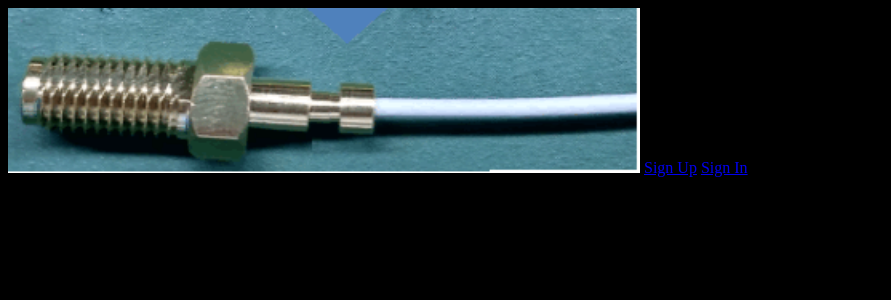
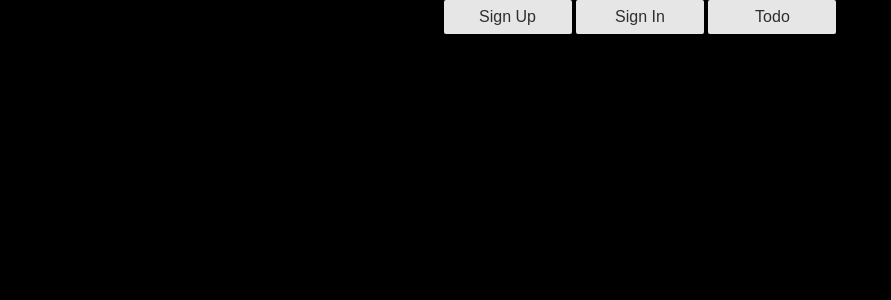
Before and after one commit to Curt-H/bgztech, a Django app: page /homepage/ in a window 1280 px wide. Shown: the top 300 px of the page, without its empty margins (0-891 px from the left). Run offline with Django 3.2, Linux system fonts and the light colour scheme; parts of the project's set-up code (start-up, migrations or seed data) failed here and were passed over.

Commit message:
Update: adjust html css

```diff
--- a/static/css/homepage.css
+++ b/static/css/homepage.css
@@ -3,6 +3,8 @@ img {
 }
 
 body {
+    margin: auto 20%;
+    text-align: center;
     background-color: black;
     color: white;
 }
@@ -28,3 +30,7 @@ p {
     color: red;
     font-weight: 800;
 }
+
+a.blog-btn {
+    width: 8rem;
+}
--- a/static/css/todo.css
+++ b/static/css/todo.css
@@ -4,5 +4,5 @@ textarea.todo-content {
 }
 
 body {
-    margin: auto 10%;
+    margin: auto 20%;
 }
--- a/templates/blog/homepage.html
+++ b/templates/blog/homepage.html
@@ -5,18 +5,22 @@
     <meta charset="UTF-8">
     <title>BGZ TECH</title>
     <link rel="stylesheet" href="{% static "css/homepage.css" %}">
+    <link rel="stylesheet" href="{% static 'css/pure-css/base-min.css' %}">
+    <link rel="stylesheet" href="{% static 'css/pure-css/forms-min.css' %}">
+    <link rel="stylesheet" href="{% static 'css/pure-css/buttons-core-min.css' %}">
+    <link rel="stylesheet" href="{% static 'css/pure-css/buttons-min.css' %}">
 </head>
 <body>
 
 <div class=".article">
 
     {% if u %}
-        <p>欢迎, {{ u.username }}</p>
+        <h1>欢迎, {{ u.username }}</h1>
     {% endif %}
 
-    <img src="{{ MEDIA_URL }}user.png" alt="User media">
-    <a href="{% url "sign up" %}">Sign Up</a>
-    <a href="{% url "sign in" %}">Sign In</a>
+    <a class="pure-button blog-btn" href="{% url "sign up" %}">Sign Up</a>
+    <a class="pure-button blog-btn" href="{% url "sign in" %}">Sign In</a>
+    <a class="pure-button blog-btn" href="{% url "todo homepage" %}">Todo</a>
 </div>
 
 </body>
--- a/templates/todolist/homepage.html
+++ b/templates/todolist/homepage.html
@@ -1,5 +1,6 @@
 <!DOCTYPE html>
 {% load mytags %}
+{% load staticfiles %}
 <html lang="en">
 <head>
     <meta charset="UTF-8">
```
Also changed, not shown: media/user.png (deleted).
